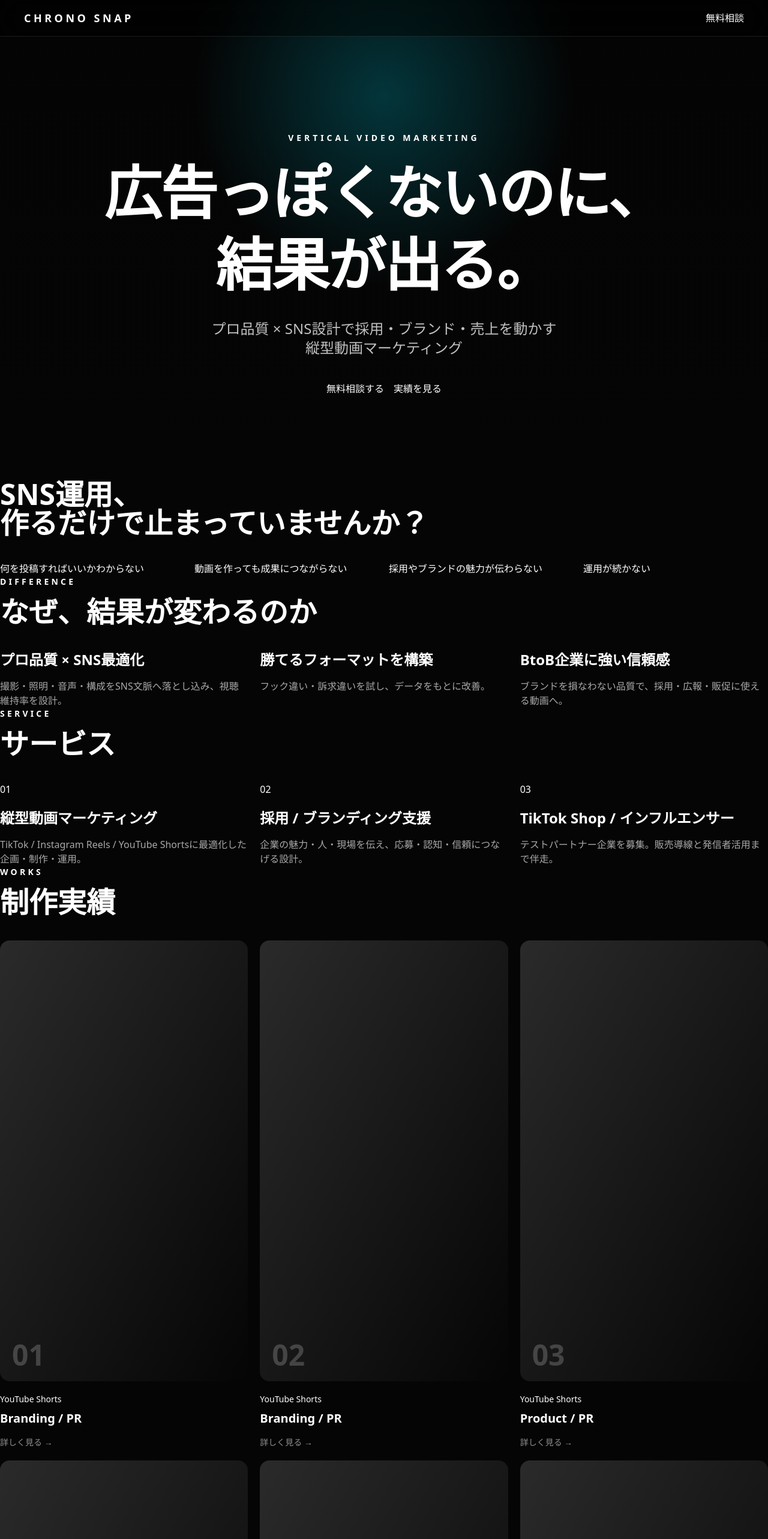
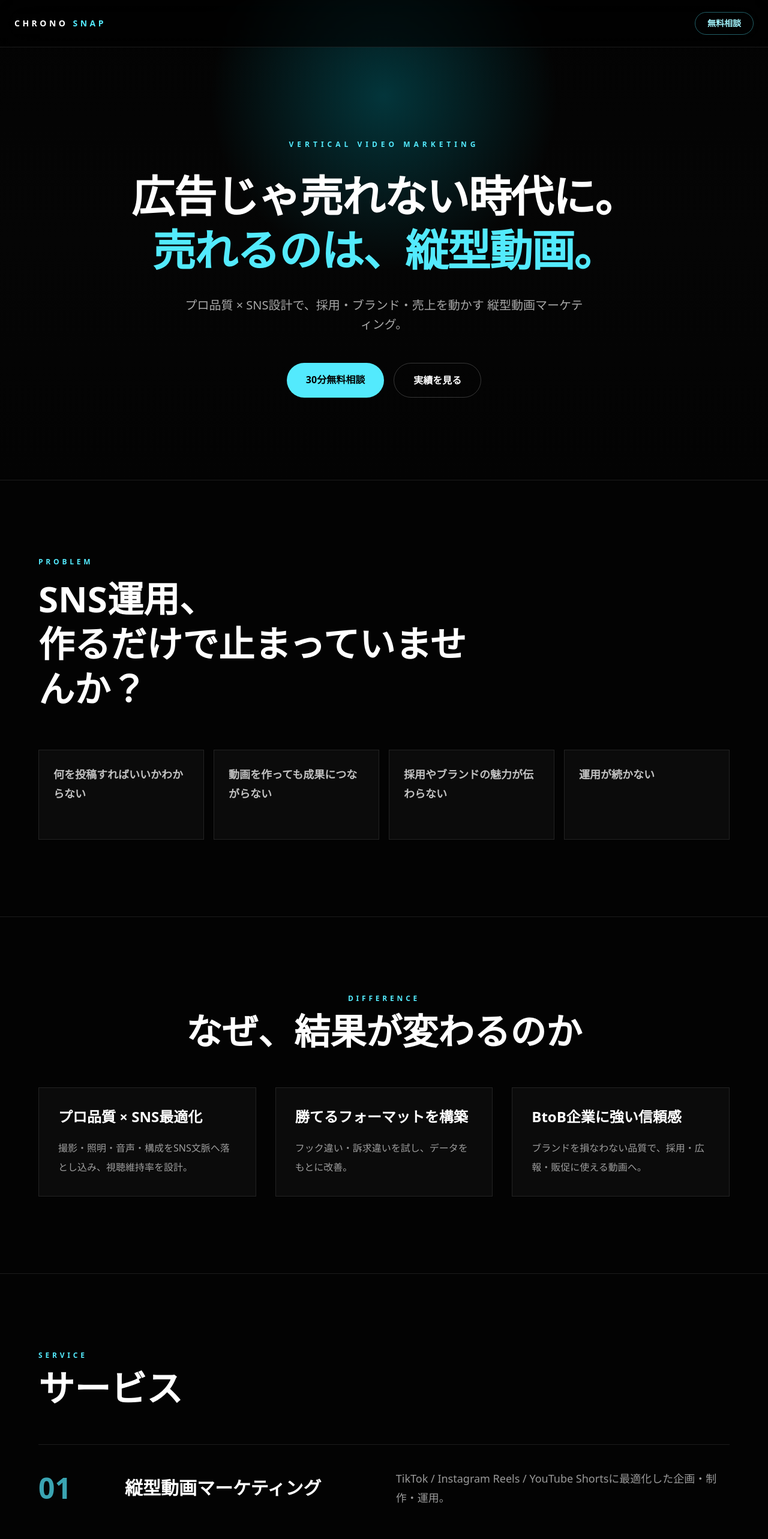
Before and after one commit to kaz4435crazy-max/chronosnap-lp, a Next.js app: page / in a window 1280 px wide. Shown: the top 2566 px of the page at 60% size. Built offline with nearby package versions, Linux system fonts and the light colour scheme.

Commit message:
Update page.tsx

```diff
--- a/app/page.tsx
+++ b/app/page.tsx
@@ -8,89 +8,182 @@ const works = [
 ];
 
 const services = [
-  ['01', '縦型動画マーケティング', 'TikTok / Instagram Reels / YouTube Shortsに最適化した企画・制作・運用。'],
-  ['02', '採用 / ブランディング支援', '企業の魅力・人・現場を伝え、応募・認知・信頼につなげる設計。'],
-  ['03', 'TikTok Shop / インフルエンサー', 'テストパートナー企業を募集。販売導線と発信者活用まで伴走。'],
+  {
+    num: '01',
+    title: '縦型動画マーケティング',
+    text: 'TikTok / Instagram Reels / YouTube Shortsに最適化した企画・制作・運用。',
+  },
+  {
+    num: '02',
+    title: '採用 / ブランディング支援',
+    text: '企業の魅力・人・現場を伝え、応募・認知・信頼につなげる設計。',
+  },
+  {
+    num: '03',
+    title: 'TikTok Shop / インフルエンサー',
+    text: 'テストパートナー企業を募集。販売導線と発信者活用まで伴走。',
+  },
 ];
+
+const process = ['ヒアリング', '設計', '撮影', '編集', '投稿', '分析改善'];
 
 export default function Home() {
   return (
-    <main className="overflow-hidden bg-[#050505] text-white">
-      <header className="fixed left-0 top-0 z-50 w-full border-b border-white/10 bg-black/40 backdrop-blur-xl">
-        <div className="mx-auto flex max-w-7xl items-center justify-between px-6 py-4 md:px-10">
-          <div className="text-lg font-black tracking-[0.25em]">CHRONO <span className="text-accent">SNAP</span></div>
-          <a href="#contact" className="btn btn-primary hidden md:inline-flex">無料相談</a>
+    <main className="bg-[#030303] text-white overflow-hidden">
+      <header className="fixed top-0 left-0 z-50 w-full border-b border-white/10 bg-black/60 backdrop-blur-xl">
+        <div className="mx-auto flex max-w-7xl items-center justify-between px-6 py-5">
+          <div className="text-sm font-black tracking-[0.32em]">
+            CHRONO <span className="text-cyan-300">SNAP</span>
+          </div>
+          <a href="#contact" className="hidden rounded-full border border-cyan-300/40 px-5 py-2 text-sm font-bold text-cyan-200 transition hover:bg-cyan-300 hover:text-black md:block">
+            無料相談
+          </a>
         </div>
       </header>
 
       <section className="relative flex min-h-screen items-center justify-center px-6 text-center">
-        <div className="absolute inset-0 bg-[radial-gradient(circle_at_50%_20%,rgba(0,229,255,0.22),transparent_35%),linear-gradient(to_bottom,rgba(0,0,0,.2),#050505)]" />
-        <div className="relative z-10 max-w-5xl pt-20">
-          <p className="mb-5 text-sm font-bold tracking-[0.35em] text-accent">VERTICAL VIDEO MARKETING</p>
-          <h1 className="text-5xl font-black leading-tight tracking-tight md:text-8xl">広告っぽくないのに、<br />結果が出る。</h1>
-          <p className="mx-auto mt-8 max-w-3xl text-lg leading-8 text-white/75 md:text-2xl">プロ品質 × SNS設計で<br className="md:hidden" />採用・ブランド・売上を動かす<br />縦型動画マーケティング</p>
-          <div className="mt-10 flex flex-col justify-center gap-4 sm:flex-row">
-            <a href="#contact" className="btn btn-primary">無料相談する</a>
-            <a href="#works" className="btn btn-secondary">実績を見る</a>
+        <div className="absolute inset-0 bg-[radial-gradient(circle_at_50%_20%,rgba(0,229,255,0.22),transparent_32%),linear-gradient(to_bottom,#030303,#050505,#030303)]" />
+        <div className="relative z-10 mx-auto max-w-5xl pt-24">
+          <p className="mb-8 text-xs font-bold tracking-[0.5em] text-cyan-300">
+            VERTICAL VIDEO MARKETING
+          </p>
+          <h1 className="mb-8 text-5xl font-black leading-tight tracking-tight md:text-7xl">
+            広告じゃ売れない時代に。<br />
+            <span className="text-cyan-300">売れるのは、縦型動画。</span>
+          </h1>
+          <p className="mx-auto mb-12 max-w-2xl text-lg leading-8 text-white/65 md:text-xl">
+            プロ品質 × SNS設計で、採用・ブランド・売上を動かす
+            縦型動画マーケティング。
+          </p>
+          <div className="flex flex-col justify-center gap-4 sm:flex-row">
+            <a href="#contact" className="rounded-full bg-cyan-300 px-8 py-4 font-bold text-black transition hover:scale-105">
+              30分無料相談
+            </a>
+            <a href="#works" className="rounded-full border border-white/20 px-8 py-4 font-bold text-white transition hover:border-cyan-300 hover:text-cyan-300">
+              実績を見る
+            </a>
           </div>
         </div>
       </section>
 
-      <section className="section">
-        <h2 className="text-3xl font-black md:text-5xl">SNS運用、<br />作るだけで止まっていませんか？</h2>
-        <div className="mt-10 grid gap-4 md:grid-cols-4">
-          {['何を投稿すればいいかわからない','動画を作っても成果につながらない','採用やブランドの魅力が伝わらない','運用が続かない'].map((t)=><div className="card" key={t}>{t}</div>)}
+      <section className="border-t border-white/10 px-6 py-32">
+        <div className="mx-auto max-w-6xl">
+          <div className="mb-16 max-w-3xl">
+            <p className="mb-4 text-xs font-bold tracking-[0.4em] text-cyan-300">PROBLEM</p>
+            <h2 className="text-4xl font-black leading-tight md:text-6xl">
+              SNS運用、<br />作るだけで止まっていませんか？
+            </h2>
+          </div>
+          <div className="grid gap-4 md:grid-cols-4">
+            {['何を投稿すればいいかわからない', '動画を作っても成果につながらない', '採用やブランドの魅力が伝わらない', '運用が続かない'].map((item) => (
+              <div key={item} className="min-h-[150px] border border-white/10 bg-white/[0.03] p-6 text-lg font-bold leading-8 text-white/75">
+                {item}
+              </div>
+            ))}
+          </div>
         </div>
       </section>
 
-      <section className="section">
-        <p className="mb-4 text-sm font-bold tracking-[0.3em] text-accent">DIFFERENCE</p>
-        <h2 className="text-3xl font-black md:text-5xl">なぜ、結果が変わるのか</h2>
-        <div className="mt-10 grid gap-5 md:grid-cols-3">
-          {[
-            ['プロ品質 × SNS最適化','撮影・照明・音声・構成をSNS文脈へ落とし込み、視聴維持率を設計。'],
-            ['勝てるフォーマットを構築','フック違い・訴求違いを試し、データをもとに改善。'],
-            ['BtoB企業に強い信頼感','ブランドを損なわない品質で、採用・広報・販促に使える動画へ。'],
-          ].map(([h,b])=><div className="card" key={h}><h3 className="text-2xl font-bold">{h}</h3><p className="mt-4 text-white/65">{b}</p></div>)}
+      <section className="border-t border-white/10 px-6 py-32">
+        <div className="mx-auto max-w-6xl">
+          <div className="mb-16 text-center">
+            <p className="mb-4 text-xs font-bold tracking-[0.4em] text-cyan-300">DIFFERENCE</p>
+            <h2 className="text-4xl font-black md:text-6xl">なぜ、結果が変わるのか</h2>
+          </div>
+          <div className="grid gap-8 md:grid-cols-3">
+            {[
+              ['プロ品質 × SNS最適化', '撮影・照明・音声・構成をSNS文脈へ落とし込み、視聴維持率を設計。'],
+              ['勝てるフォーマットを構築', 'フック違い・訴求違いを試し、データをもとに改善。'],
+              ['BtoB企業に強い信頼感', 'ブランドを損なわない品質で、採用・広報・販促に使える動画へ。'],
+            ].map(([title, text]) => (
+              <div key={title} className="group border border-white/10 bg-white/[0.03] p-8 transition hover:-translate-y-2 hover:border-cyan-300/50">
+                <h3 className="mb-5 text-2xl font-black">{title}</h3>
+                <p className="leading-8 text-white/60">{text}</p>
+              </div>
+            ))}
+          </div>
         </div>
       </section>
 
-      <section className="section">
-        <p className="mb-4 text-sm font-bold tracking-[0.3em] text-accent">SERVICE</p>
-        <h2 className="text-3xl font-black md:text-5xl">サービス</h2>
-        <div className="mt-10 grid gap-5 md:grid-cols-3">
-          {services.map(([n,h,b])=><div className="card" key={h}><div className="text-accent">{n}</div><h3 className="mt-5 text-2xl font-bold">{h}</h3><p className="mt-4 text-white/65">{b}</p></div>)}
+      <section className="border-t border-white/10 px-6 py-32">
+        <div className="mx-auto max-w-6xl">
+          <p className="mb-4 text-xs font-bold tracking-[0.4em] text-cyan-300">SERVICE</p>
+          <h2 className="mb-16 text-4xl font-black md:text-6xl">サービス</h2>
+          <div className="grid gap-6">
+            {services.map((s) => (
+              <div key={s.num} className="grid gap-6 border-t border-white/10 py-10 md:grid-cols-[120px_1fr_1.3fr] md:items-center">
+                <div className="text-5xl font-black text-cyan-300/70">{s.num}</div>
+                <h3 className="text-3xl font-black">{s.title}</h3>
+                <p className="text-lg leading-8 text-white/60">{s.text}</p>
+              </div>
+            ))}
+          </div>
         </div>
       </section>
 
-      <section id="works" className="section">
-        <p className="mb-4 text-sm font-bold tracking-[0.3em] text-accent">WORKS</p>
-        <h2 className="text-3xl font-black md:text-5xl">制作実績</h2>
-        <div className="mt-10 flex gap-5 overflow-x-auto pb-6 md:grid md:grid-cols-3 md:overflow-visible">
-          {works.map((w,i)=><a className="card min-w-[270px] group" href={w.url} target="_blank" rel="noreferrer" key={w.url}>
-            <div className="aspect-[9/16] rounded-2xl bg-gradient-to-br from-white/15 to-accent/20 p-5 flex items-end"><span className="text-5xl font-black text-white/20">{String(i+1).padStart(2,'0')}</span></div>
-            <div className="mt-5 text-sm text-accent">{w.platform}</div><h3 className="mt-2 text-xl font-bold">{w.category}</h3><p className="mt-4 text-sm text-white/55 group-hover:text-white">詳しく見る →</p>
-          </a>)}
+      <section id="works" className="border-t border-white/10 px-6 py-32">
+        <div className="mx-auto max-w-7xl">
+          <div className="mb-16 flex flex-col justify-between gap-8 md:flex-row md:items-end">
+            <div>
+              <p className="mb-4 text-xs font-bold tracking-[0.4em] text-cyan-300">WORKS</p>
+              <h2 className="text-4xl font-black md:text-6xl">制作実績</h2>
+            </div>
+            <p className="max-w-xl leading-8 text-white/60">
+              YouTube Shorts / TikTok / Instagram Reelsなど、各媒体に最適化したショート動画制作・運用を支援。
+            </p>
+          </div>
+
+          <div className="grid gap-6 md:grid-cols-3">
+            {works.map((w, i) => (
+              <a key={w.url} href={w.url} target="_blank" rel="noreferrer" className="group block overflow-hidden border border-white/10 bg-white/[0.03] transition hover:-translate-y-2 hover:border-cyan-300/50">
+                <div className="flex aspect-[9/14] items-center justify-center bg-[radial-gradient(circle_at_50%_20%,rgba(0,229,255,0.2),transparent_35%),#090909]">
+                  <span className="text-7xl font-black text-white/10">{String(i + 1).padStart(2, '0')}</span>
+                </div>
+                <div className="p-6">
+                  <p className="mb-2 text-sm font-bold text-cyan-300">{w.platform}</p>
+                  <h3 className="mb-6 text-2xl font-black">{w.category}</h3>
+                  <p className="text-sm font-bold text-white/60 group-hover:text-cyan-300">詳しく見る →</p>
+                </div>
+              </a>
+            ))}
+          </div>
         </div>
       </section>
 
-      <section className="section">
-        <p className="mb-4 text-sm font-bold tracking-[0.3em] text-accent">PROCESS</p>
-        <h2 className="text-3xl font-black md:text-5xl">運用フロー</h2>
-        <div className="mt-10 grid gap-4 md:grid-cols-6">
-          {['ヒアリング','設計','撮影','編集','投稿','分析改善'].map((s,i)=><div className="card" key={s}><div className="text-accent">STEP {i+1}</div><div className="mt-3 font-bold">{s}</div></div>)}
+      <section className="border-t border-white/10 px-6 py-32">
+        <div className="mx-auto max-w-6xl">
+          <p className="mb-4 text-xs font-bold tracking-[0.4em] text-cyan-300">PROCESS</p>
+          <h2 className="mb-16 text-4xl font-black md:text-6xl">運用フロー</h2>
+          <div className="grid gap-4 md:grid-cols-6">
+            {process.map((p, i) => (
+              <div key={p} className="border border-white/10 bg-white/[0.03] p-6">
+                <p className="mb-8 text-xs font-bold text-cyan-300">STEP {i + 1}</p>
+                <h3 className="text-xl font-black">{p}</h3>
+              </div>
+            ))}
+          </div>
         </div>
       </section>
 
-      <section id="contact" className="section text-center">
-        <div className="rounded-[2rem] border border-accent/30 bg-accent/10 px-6 py-16">
-          <h2 className="text-3xl font-black md:text-5xl">まずは、自社に合う<br />縦型動画の使い方から。</h2>
-          <p className="mx-auto mt-6 max-w-2xl text-white/70">採用、ブランディング、商品PR、TikTok Shop活用まで。目的に合わせて最適な設計をご提案します。</p>
-          <a href="mailto:info@example.com" className="btn btn-primary mt-8">無料相談する</a>
+      <section id="contact" className="px-6 py-36 text-center">
+        <div className="mx-auto max-w-4xl rounded-[2rem] border border-cyan-300/20 bg-cyan-300/10 px-8 py-20">
+          <p className="mb-5 text-xs font-bold tracking-[0.4em] text-cyan-300">CONTACT</p>
+          <h2 className="mb-8 text-4xl font-black leading-tight md:text-6xl">
+            まずは、自社に合う<br />縦型動画の使い方から。
+          </h2>
+          <p className="mx-auto mb-10 max-w-2xl leading-8 text-white/65">
+            採用、ブランディング、商品PR、TikTok Shop活用まで。
+            目的に合わせて最適な設計をご提案します。
+          </p>
+          <a href="mailto:info@example.com" className="inline-block rounded-full bg-cyan-300 px-10 py-5 font-black text-black transition hover:scale-105">
+            30分無料相談する
+          </a>
         </div>
       </section>
 
-      <footer className="border-t border-white/10 px-6 py-10 text-center text-sm text-white/45">© Chrono Snap</footer>
+      <footer className="border-t border-white/10 px-6 py-10 text-center text-sm text-white/40">
+        © Chrono Snap
+      </footer>
     </main>
   );
 }
```
